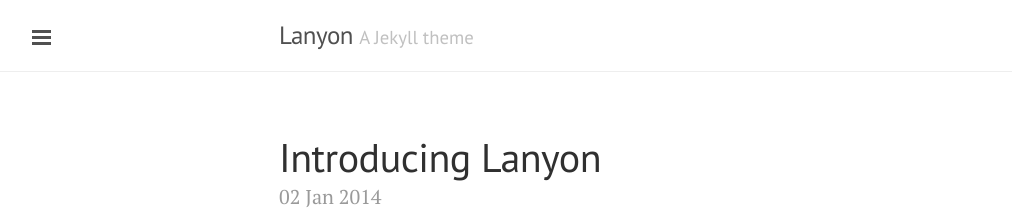
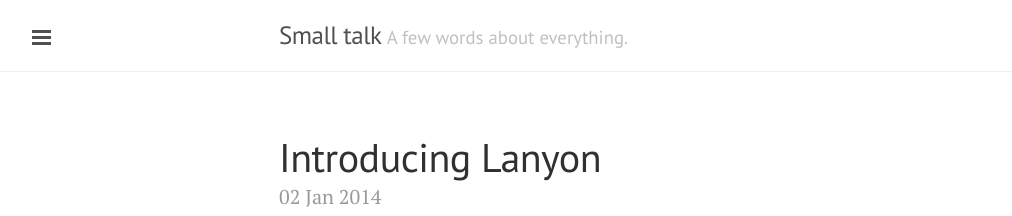
Before and after one commit to yusite/yuz.me, a Jekyll site: the page built from index.html, in a window 1280 px wide and 900 px high. Shown: the top 216 px of the window, without its empty margins (1-1013 px from the left). Built offline with Jekyll 4.4.1, drawn with Linux system fonts in a browser that asks for light colours; Markdown is read by kramdown in place of the engine named in the settings; the list of posts is cut into pages by our own code.

Commit message:
update title tagline description and url

```diff
--- a/_config.yml
+++ b/_config.yml
@@ -9,10 +9,10 @@
 relative_permalinks: true
 
 # Setup
-title:               Lanyon
-tagline:             'A Jekyll theme'
-description:         'A reserved <a href="http://jekyllrb.com" target="_blank">Jekyll</a> theme that places the utmost gravity on content with a hidden drawer. Made by <a href="https://twitter.com/mdo" target="_blank">@mdo</a>.'
-url:                 http://lanyon.getpoole.com
+title:               Small talk
+tagline:             'A few words about everything.'
+description:         'This is a personal website, written with <3 by YU Zijie.'
+url:                 http://yuz.me
 baseurl:             /
 paginate:            5
 
```
